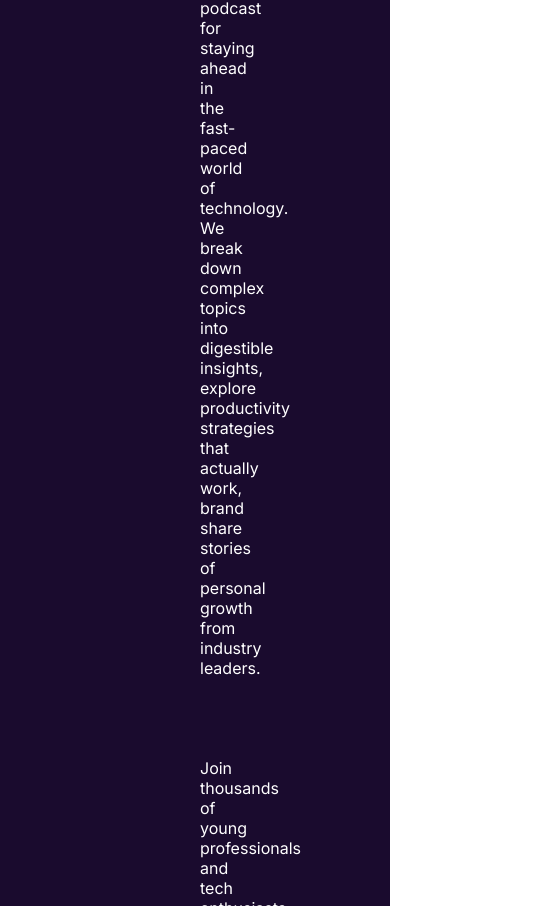
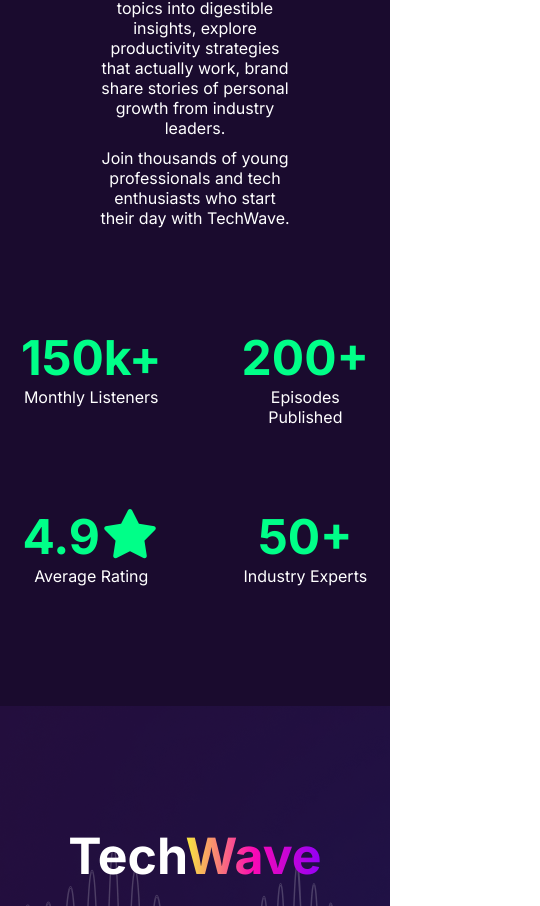
Before and after one commit to JannatRahman/B13-SECOND-ASSIGNMENT, a plain HTML site: page index.html in a window 390 px wide. Shown: the part 1058-1964 px from the top of the page, 540 px wide, since content can reach past the window. Drawn offline with Linux system fonts and the light colour scheme.

Commit message:
about the podcast section responsive done with correction made

```diff
--- a/styles/styles.css
+++ b/styles/styles.css
@@ -155,5 +155,16 @@ display: grid;
 grid-template-columns: repeat(2, 1fr);
 gap: 5px;
 }
-
+.text-section-2{
+  color: white;
+  padding-left: 100px;
+  padding-right: 100px;
 }
+#border{
+padding-top: 10px;
+}
+.text-section-3{
+  display: grid;
+  grid-template-columns: repeat(2, 1fr);
+}
+}
```
